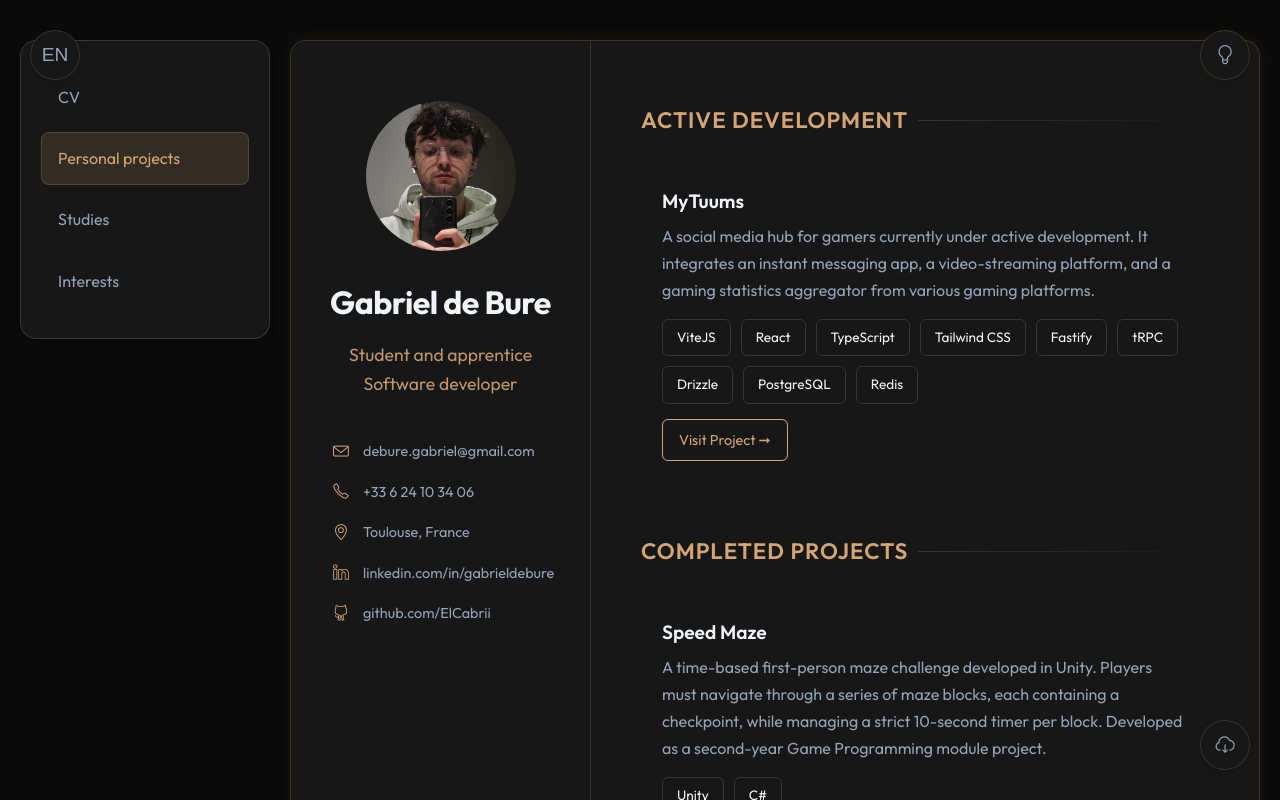
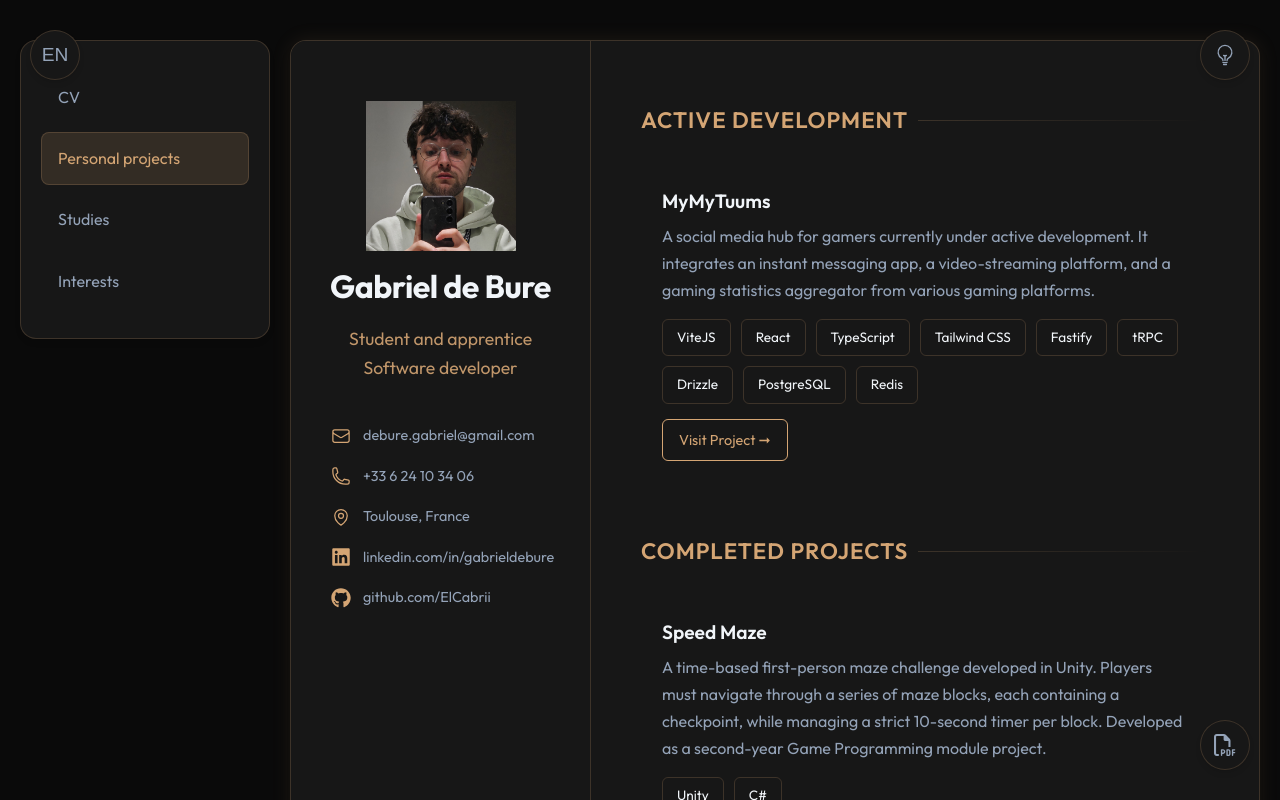
Before and after one commit to ElCabrii/CV, a Next.js app: page /projects in a window 1280 px wide. Shown: the top 800 px of the page. Built offline with nearby package versions, Linux system fonts and the light colour scheme; no server answers.

Commit message:
Icons update

```diff
--- a/app/components/DownloadCvButton.tsx
+++ b/app/components/DownloadCvButton.tsx
@@ -1,3 +1,5 @@
+import { FaRegFilePdf } from 'react-icons/fa6';
+
 interface DownloadCvButtonProps {
     pUrl: string;
     pTitle: string;
@@ -14,7 +16,7 @@ export default function DownloadCvButton({ pUrl, pTitle }: DownloadCvButtonProps
                 title={pTitle}
                 aria-label={pTitle}
             >
-                <i className="icon-cloud-download"></i>
+                <FaRegFilePdf className="control-icon" aria-hidden="true" focusable="false" />
             </a>
         </div>
     );
--- a/app/components/Header.tsx
+++ b/app/components/Header.tsx
@@ -1,4 +1,6 @@
-import Image from 'next/image';
+import type { IconType } from 'react-icons';
+import { FaGithub, FaLinkedin } from 'react-icons/fa6';
+import { HiOutlineEnvelope, HiOutlineMapPin, HiOutlinePhone } from 'react-icons/hi2';
 
 interface HeaderProps {
     pName: string;
@@ -9,6 +11,21 @@ interface HeaderProps {
     pLocation: string;
     pLinkedIn: string;
     pGitHub: string;
+}
+
+function ContactItem({
+    icon: Icon,
+    children,
+}: Readonly<{
+    icon: IconType;
+    children: React.ReactNode;
+}>) {
+    return (
+        <span>
+            <Icon className="contact-icon" aria-hidden="true" focusable="false" />
+            {children}
+        </span>
+    );
 }
 
 export default function Header({
@@ -24,43 +41,37 @@ export default function Header({
     return (
         <div className="header">
             {pProfileImage && (
-                <div className="profile-image-container" style={{ marginBottom: '1rem' }}>
+                <div className="profile-image-container">
                     {/* eslint-disable-next-line @next/next/no-img-element */}
                     <img
                         src={pProfileImage}
                         alt={pName}
                         width={150}
                         height={150}
-                        style={{ borderRadius: '50%', objectFit: 'cover' }}
+                        className="profile-image"
                     />
                 </div>
             )}
             <h1>{pName}</h1>
             <p className="job-title">{pJobTitle}</p>
             <div className="contact-info">
-                <span>
-                    <i className="icon-envelope"></i>{' '}
+                <ContactItem icon={HiOutlineEnvelope}>
                     <a href={`mailto:${pEmail}`}>{pEmail}</a>
-                </span>
-                <span>
-                    <i className="icon-phone"></i>{' '}
+                </ContactItem>
+                <ContactItem icon={HiOutlinePhone}>
                     <a href={`tel:${pPhone}`}>{pPhone}</a>
-                </span>
-                <span>
-                    <i className="icon-location-pin"></i> {pLocation}
-                </span>
-                <span>
-                    <i className="icon-social-linkedin"></i>{' '}
+                </ContactItem>
+                <ContactItem icon={HiOutlineMapPin}>{pLocation}</ContactItem>
+                <ContactItem icon={FaLinkedin}>
                     <a href={pLinkedIn} target="_blank" rel="noopener noreferrer">
                         linkedin.com/in/gabrieldebure
                     </a>
-                </span>
-                <span>
-                    <i className="icon-social-github"></i>{' '}
+                </ContactItem>
+                <ContactItem icon={FaGithub}>
                     <a href={pGitHub} target="_blank" rel="noopener noreferrer">
                         github.com/ElCabrii
                     </a>
-                </span>
+                </ContactItem>
             </div>
         </div>
     );
--- a/app/components/ThemeToggle.tsx
+++ b/app/components/ThemeToggle.tsx
@@ -1,6 +1,7 @@
 'use client';
 
 import { useEffect, useState } from 'react';
+import { HiOutlineBolt, HiOutlineLightBulb } from 'react-icons/hi2';
 
 interface ThemeToggleProps {
     pTitle: string;
@@ -38,7 +39,11 @@ export default function ThemeToggle({ pTitle }: ThemeToggleProps) {
                 title={pTitle}
                 onClick={toggleTheme}
             >
-                <i className={lIsLightTheme ? 'icon-energy' : 'icon-bulb'}></i>
+                {lIsLightTheme ? (
+                    <HiOutlineBolt className="control-icon" aria-hidden="true" focusable="false" />
+                ) : (
+                    <HiOutlineLightBulb className="control-icon" aria-hidden="true" focusable="false" />
+                )}
             </button>
         </div>
     );
--- a/app/data/content.ts
+++ b/app/data/content.ts
@@ -147,7 +147,7 @@ const CONTENT: Record<Locale, LocalizedContent> = {
         ],
         projects: [
             {
-                title: 'Social Media Platform: MyTuums (Ongoing)',
+                title: 'Social Media Platform: MyMyTuums (Ongoing)',
                 description:
                     'Built a social media platform as a single monorepo using ViteJS with React and Tailwind on the frontend, and a Fastify backend with tRPC, Drizzle ORM, PostgreSQL, and Redis.',
             },
@@ -312,7 +312,7 @@ const CONTENT: Record<Locale, LocalizedContent> = {
         ],
         projects: [
             {
-                title: 'Plateforme sociale : MyTuums (En cours)',
+                title: 'Plateforme sociale : MyMyTuums (En cours)',
                 description:
                     "Création d'une plateforme sociale en monorepo avec ViteJS, React et Tailwind pour le frontend, et un backend Fastify avec tRPC, Drizzle ORM, PostgreSQL et Redis.",
             },
--- a/app/globals.css
+++ b/app/globals.css
@@ -92,6 +92,15 @@ body {
   font-weight: 700;
   letter-spacing: -0.5px;
   color: var(--color-text-main);
+
+.profile-image-container {
+  margin-bottom: 1rem;
+}
+
+.profile-image {
+  border-radius: 50%;
+  object-fit: cover;
+}
 }
 
 .header .job-title {
@@ -119,11 +128,12 @@ body {
   color: var(--color-text-muted);
 }
 
-.contact-info i {
+.contact-icon {
   color: var(--color-accent);
   font-size: 1.1em;
   width: 20px;
-  text-align: center;
+  height: 20px;
+  flex: 0 0 20px;
 }
 
 .contact-info a {
@@ -435,6 +445,11 @@ ul li::marker {
   text-decoration: none;
 }
 
+.control-icon {
+  width: 22px;
+  height: 22px;
+}
+
 /* Buttons */
 .btn-primary {
   display: inline-flex;
--- a/app/layout.tsx
+++ b/app/layout.tsx
@@ -17,7 +17,7 @@ export const metadata: Metadata = {
   title: 'Gabriel de Bure - CV',
   description: 'Student and apprentice Software developer',
   icons: {
-    icon: '/favicon.svg',
+    icon: '/favicon.ico',
   },
 };
 
@@ -31,12 +31,6 @@ export default async function RootLayout({
 
   return (
     <html lang={lLocale} suppressHydrationWarning>
-      <head>
-        <link
-          rel="stylesheet"
-          href="https://cdnjs.cloudflare.com/ajax/libs/simple-line-icons/2.5.5/css/simple-line-icons.min.css"
-        />
-      </head>
       <body className={lOutfit.className} suppressHydrationWarning>
         <LanguageToggle pLocale={lLocale} pTitle={lContent.labels.languageToggle} />
         <DownloadCvButton pUrl="/cv" pTitle={lContent.labels.downloadCv} />
--- a/app/projects/page.tsx
+++ b/app/projects/page.tsx
@@ -50,10 +50,10 @@ export default async function Projects() {
                             <section>
                                 <h2>{lContent.labels.projects.activeDevelopment}</h2>
                                 <ProjectEntry
-                                    pTitle="MyTuums"
+                                    pTitle="MyMyTuums"
                                     pDescription={lActiveDescription}
                                     pTags={['ViteJS', 'React', 'TypeScript', 'Tailwind CSS', 'Fastify', 'tRPC', 'Drizzle', 'PostgreSQL', 'Redis']}
-                                    pUrl="https://mytuums.fr"
+                                    pUrl="https://myMyTuums.fr"
                                     pUrlText={lContent.labels.projects.visitProject}
                                 />
                             </section>
--- a/package.json
+++ b/package.json
@@ -12,7 +12,8 @@
     "@vercel/speed-insights": "^2.0.0",
     "next": "^16.0.7",
     "react": "19.2.0",
-    "react-dom": "19.2.0"
+    "react-dom": "19.2.0",
+    "react-icons": "^5.6.0"
   },
   "devDependencies": {
     "@types/node": "^20",
```
Also changed, not shown: 1 other file (tests, documents, lock files or other folders).
